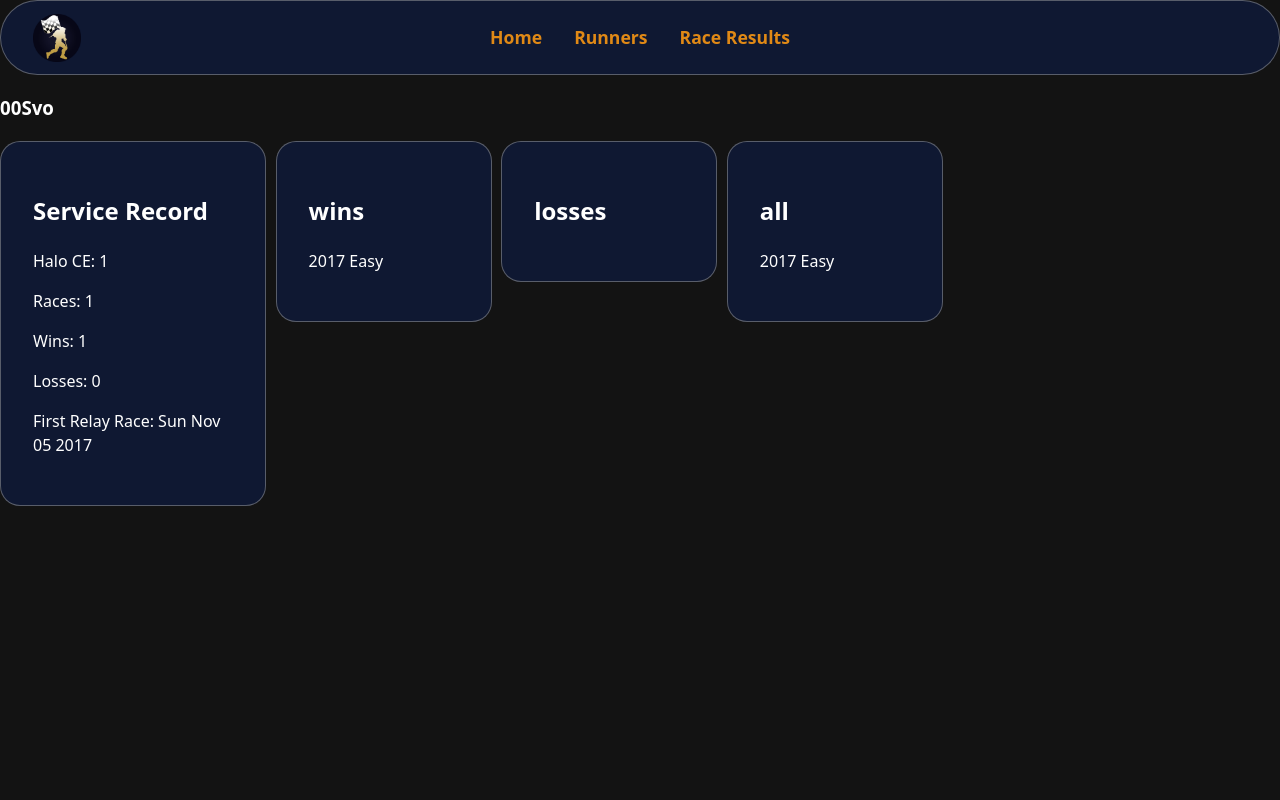
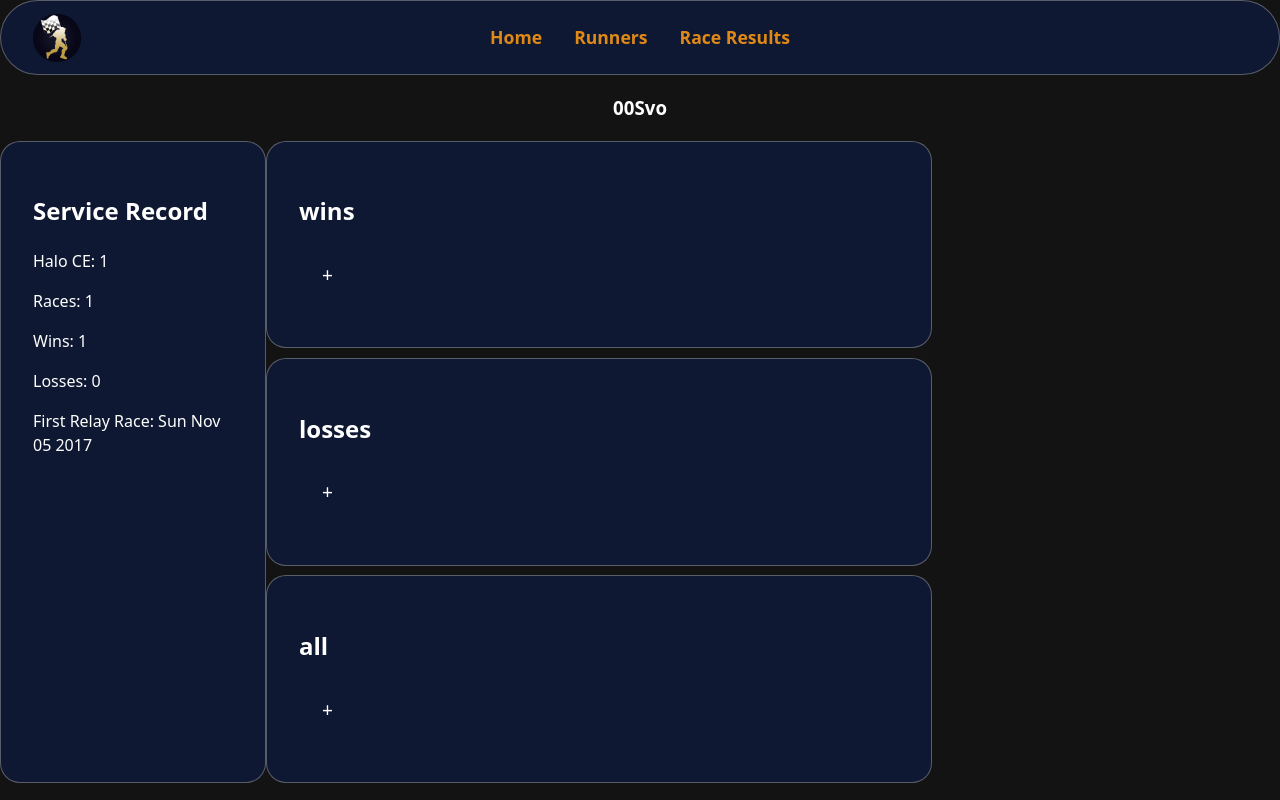
Before and after one commit to DavidSpartan95/HaloracesWeb, a Vue app in the folder haloraces-web/: page /#/service-record/00Svo in a window 1280 px wide. Built offline with nearby package versions, Linux system fonts and the light colour scheme.

Commit message:
New: Service Record Layout

```diff
--- a/haloraces-web/src/views/ServiceRecord.vue
+++ b/haloraces-web/src/views/ServiceRecord.vue
@@ -2,8 +2,8 @@
     <div v-if="user" class="service-record">
         <h3>{{ user?.name }}</h3>
 
-      <div class="stat-boxes">
-        <div class="stat-box">
+        <div class="service-record-layout">
+            <div class="record-sum">
                 <div>
                     <h2>Service Record</h2>
                     <p v-for="(count, game) in user.gameCount" :key="game">
@@ -15,23 +15,41 @@
                     <p>First Relay Race: {{ user.firstRelayRace.toDateString() }}</p>
                 </div>
             </div>
-        <div class="stat-box">
+            <div class="stat-layout">
+                <div class="stat-box expandable" :class="{ 'open': openWins }">
                     <h2>wins</h2>
+                    <button @click="toggleWins">
+                        {{ openWins ? '-' : '+' }}
+                    </button>
+                    <div class="expandable-content">
                         <p v-for="(game, index) in user.wins" :key="index">
                             {{ game.year }} {{ game.difficulty }}
                         </p>
                     </div>
-        <div class="stat-box">
+                </div>
+                <div class="stat-box expandable" :class="{ 'open': openLosses }">
                     <h2>losses</h2>
+                    <button @click="toggleLosses">
+                        {{ openLosses  ? '-' : '+' }}
+                    </button>
+                    <div class="expandable-content">
                         <p v-for="(game, index) in user.losses" :key="index">
                             {{ game.year }} {{ game.difficulty }}
                         </p>
                     </div>
-        <div class="stat-box">
+
+                </div>
+                <div class="stat-box expandable" :class="{ 'open': openAll }">
                     <h2>all</h2>
+                    <button @click="toggleAll">
+                        {{ openAll ? '-' : '+' }}
+                    </button>
+                    <div class="expandable-content">
                         <p v-for="(game, index) in user.numRaces" :key="index">
                             {{ game.year }} {{ game.difficulty }}
                         </p>
+                    </div>
+                </div>
             </div>
         </div>
     </div>
@@ -42,44 +60,112 @@
 
 <script setup lang="ts">
 import { useRoute } from 'vue-router';
-  import { computed } from 'vue';
+import { computed, ref } from 'vue';
 import { users } from '../data/users';
 
 const route = useRoute();
 const username = route.params.username as string;
 
 const user = computed(() => users.find(u => u.name === username));
+
+const openWins = ref(false);
+const toggleWins = () => {
+    openWins.value = !openWins.value;
+};
+const openLosses = ref(false);
+const toggleLosses = () => {
+    openLosses.value = !openLosses.value;
+};
+const openAll = ref(false);
+const toggleAll = () => {
+    openAll.value = !openAll.value;
+};
 </script>
 
 <style scoped>
 .service-record {
-    width: 100%;
+    display: flex;
+    flex-direction: column;
+    align-items: center;
 }
 
-  .stat-boxes {
+.stat-layout {
+    display: flex;
+    flex-direction: column;
+    margin-left: 0;
+    margin-right: auto;
+    gap: 0.6rem;
+    align-items: center;
+    /* centers horizontally */
+}
+
+.service-record-layout {
+    width: 100%;
     display: flex;
     flex-direction: row;
-    /* Allow wrapping of items to the next line when space is insufficient */
     flex-wrap: wrap;
-    /* Align items to the start (left) of the container */
-    align-items: flex-start;
-    /* Remove auto margins to prevent centering */
-    margin-left: 0;
-    margin-right: auto;
-    /* Optional: Add some spacing between the boxes */
-    gap: 0.6rem;
+    /* allows wrapping */
+    height: 30rem;
+
+}
+
+.record-sum {
+    padding: 2rem;
+    max-width: 200px;
+    min-width: 200px;
+    border-radius: 20px;
+    border: 1px solid rgba(161, 161, 161, 0.50);
+    background: #0F1832;
+    flex-basis: auto;
+    flex-grow: 0;
+    flex-shrink: 0;
 }
 
 .stat-box {
     padding: 2rem;
-    max-width: 200px;
-    min-width: 150px; /* Ensure boxes don't collapse too much */
+    max-width: 900px;
+    min-width: 600px;
     border-radius: 20px;
     border: 1px solid rgba(161, 161, 161, 0.50);
     background: #0F1832;
-    /* Ensure each box takes its natural width */
     flex-basis: auto;
-    flex-grow: 0; /* Prevent boxes from growing to fill extra space */
-    flex-shrink: 0; /* Prevent boxes from shrinking below their min-width */
+    flex-grow: 0;
+    flex-shrink: 0;
+
+}
+
+.expandable button {
+    margin-left: auto;
+    /* Push button to the right */
+    cursor: pointer;
+    font-size: 1.2rem;
+    border: none;
+    background: transparent;
+    color: white;
+}
+
+.expandable-content {
+    max-height: 0;
+    overflow: hidden;
+    transition: max-height 0.3s ease-in-out;
+    /* Smooth vertical expand/collapse */
+    margin-top: 1rem;
+}
+
+.expandable.open .expandable-content {
+    max-height: 500px;
+    /* Adjust this value based on the expected content height */
+}
+
+.expandable-content p {
+    margin-bottom: 0.5rem;
+}
+
+@media (min-width: 1300px) {
+    .service-record-layout {
+        width: 1300px;
+        display: flex;
+        flex-direction: row;
+    }
 }
 </style>
```
Lines whose indentation alone changed are shown as unchanged.
